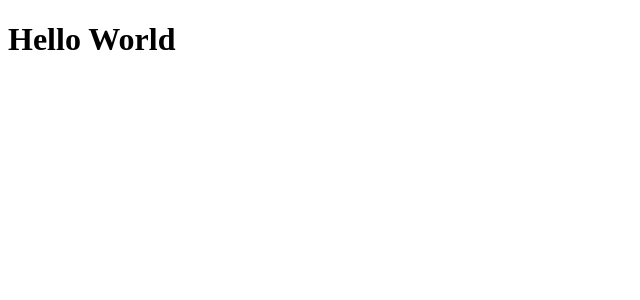
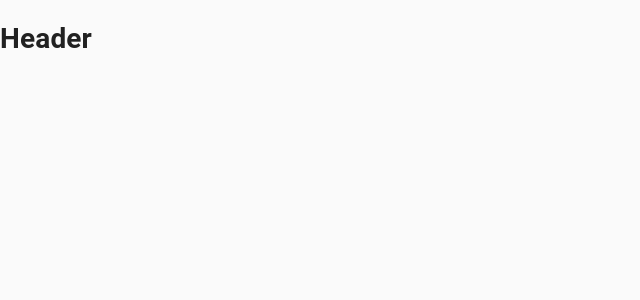
Before and after one commit to zenidith/react-travel-advisor, a React (Create React App) app: page / in a window 1280 px wide. Shown: the top 300 px of the page, without its empty margins (0-640 px from the left). Built offline with nearby package versions, Linux system fonts and the light colour scheme.

Commit message:
setting up the basic app.js

```diff
--- a/src/App.js
+++ b/src/App.js
@@ -1,4 +1,5 @@
  import React from 'react';
+ import { CssBaseline, Grid } from '@material-ui/core';
 
  import Header from './components/Header/Header';
  import List from './components/List/List';
@@ -6,9 +7,13 @@
 
  const App = () => {
     return (
-        <div>
-            <h1>Hello World</h1>
-        </div>
+        <>
+            <CssBaseline />
+            <Header />
+            <Grid container spacing={3} style={{ width: '100%' }}>
+
+            </Grid>
+        </>
 
     );
 }
```
